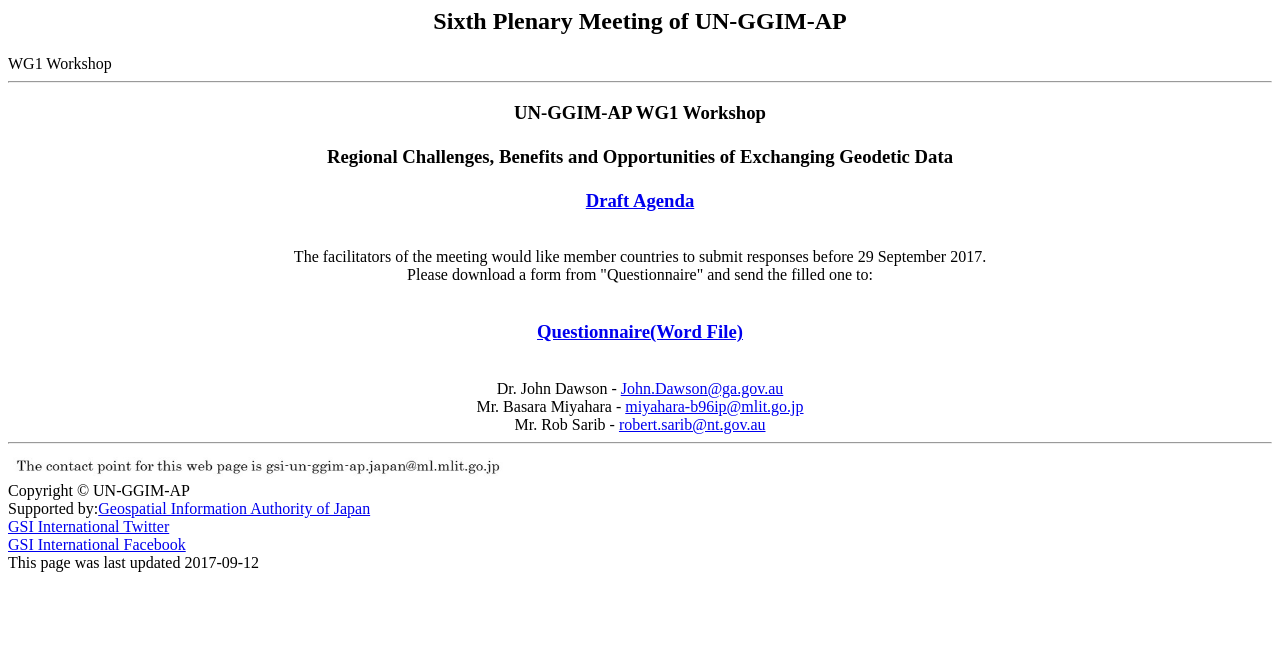
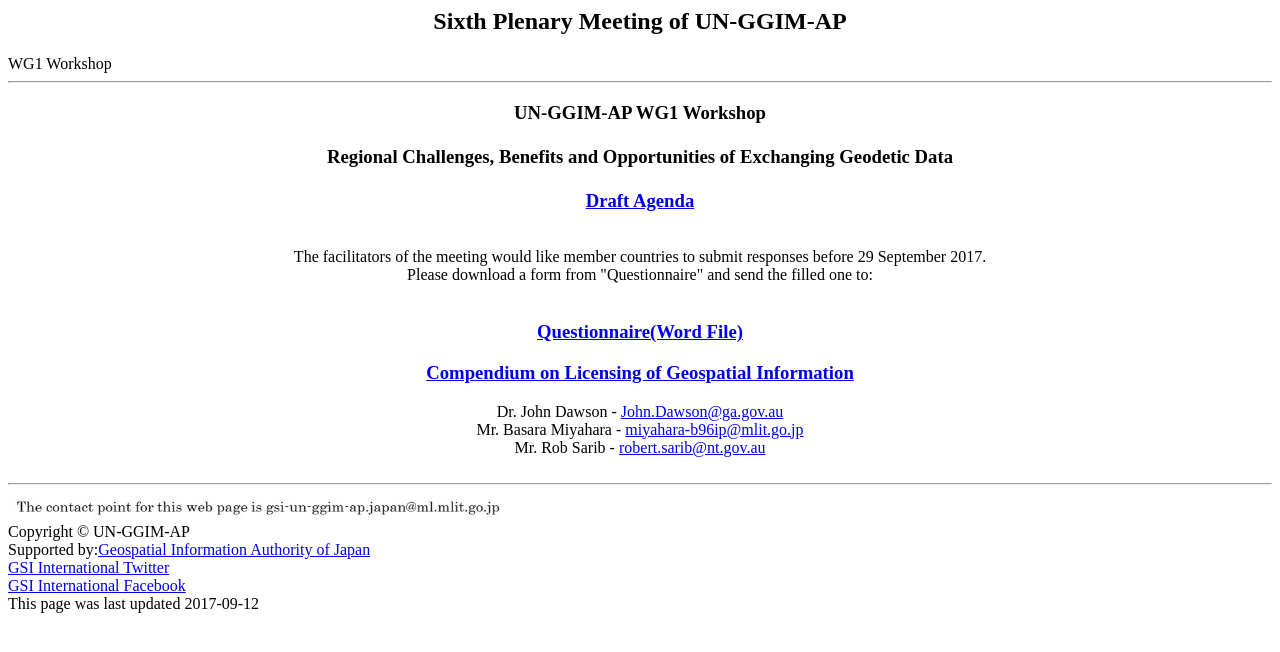
Before and after one commit to gsi-intl/ggim-ap-kumamoto, a plain HTML site: page workshop.html in a window 1280 px wide. Drawn offline with Linux system fonts and the light colour scheme.

Commit message:
Add files via upload

```diff
--- a/workshop.html
+++ b/workshop.html
@@ -25,10 +25,12 @@ The facilitators of the meeting would like member countries to submit responses
 Please download a form from "Questionnaire" and send the filled one to:<br>
 <br>
 <H3><A href="questionnaire.docx" target="main" target="main">Questionnaire(Word File)</a></H3>
-<br>
+<H3><A href="wg1_licensing of geospatial information.pdf" target="main" target="main">Compendium on Licensing of Geospatial Information</a></H3>
+
 Dr. John Dawson - </font><a href="mailto:John.Dawson@ga.gov.au">John.Dawson@ga.gov.au</a><br>
 Mr. Basara Miyahara - </font><a href="mailto:miyahara-b96ip@mlit.go.jp">miyahara-b96ip@mlit.go.jp</a><br>
 Mr. Rob Sarib - </font><a href="mailto:robert.sarib@nt.gov.au">robert.sarib@nt.gov.au</a><br>
+<br>
 </center>
 <HR>
 <IMG src="mail.jpg" width="500" border="0">
```
Also changed, not shown: 1 other file.
